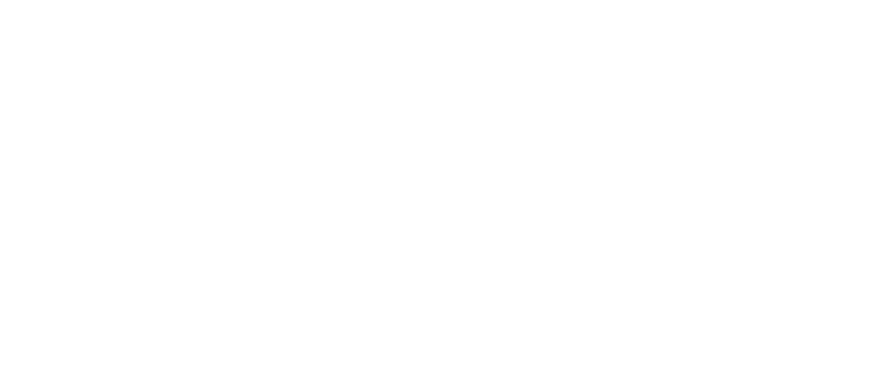
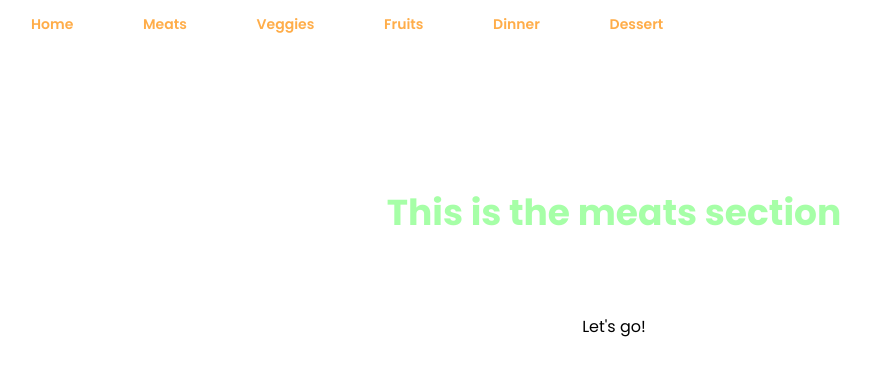
Before and after one commit to vickifraga/curso-definitivo-css, a plain HTML site: page meats.html in a window 1280 px wide. Shown: the whole page, without its empty margins (26-897 px from the left). Drawn offline with Linux system fonts and the light colour scheme.

Commit message:
Se agregaron hipervínculos al menú para poder ir de una página a otra, se les dió una primera estructura a las páginas de recetas y se está po empezar a agregar el contenido a cada una de ellas

```diff
--- a/meats.html
+++ b/meats.html
@@ -0,0 +1,34 @@
+<!DOCTYPE html>
+<html lang="en">
+<head>
+    <meta charset="UTF-8">
+    <meta http-equiv="X-UA-Compatible" content="IE=edge">
+    <meta name="viewport" content="width=device-width, initial-scale=1.0">
+    <title>Meats</title>
+    <link rel="stylesheet" href="style/meats.css">
+    <link rel="preconnect" href="https://fonts.googleapis.com">
+    <link rel="preconnect" href="https://fonts.gstatic.com" crossorigin>
+    <link href="https://fonts.googleapis.com/css2?family=Poppins:ital,wght@0,100;0,200;0,300;0,400;0,500;0,600;0,700;0,800;0,900;1,100;1,200;1,300;1,400;1,500;1,600;1,700;1,800;1,900&family=Quicksand:wght@300;500;700&display=swap" rel="stylesheet">
+    <link rel="shortcut icon" href="./images/icon.png" type="img">
+</head>
+<body>
+    <header>
+        <nav>
+            <ul class="main-nav">
+                <li class="main-nav__item"> <a href="./index.html">Home</a></li>
+                <li class="main-nav__item"> <a href="./meats.html">Meats</a></li>
+                <li class="main-nav__item"> <a href="./veggies.html">Veggies</a></li>
+                <li class="main-nav__item"> <a href="./fruits.html">Fruits</a></li>
+                <li class="main-nav__item"> <a href="./dinner.html">Dinner</a></li>
+                <li class="main-nav__item"> <a href="./desserts.html">Dessert</a></li>
+            </ul>
+        </nav>
+    </header>
+    <main>
+        <section class="main-section">
+            <h1>This is the meats section</h1>
+            <p>Let's go! </p>
+        </section>
+    </main>
+</body>
+</html>
--- a/style/index-style.css
+++ b/style/index-style.css
@@ -14,8 +14,7 @@ html {
     }
 * {
     box-sizing: border-box;
-    padding: 0;
-    margin: 0;
+
 }
 
 body {
@@ -31,7 +30,10 @@ nav {
     font-size: var(--sm);
 
 }
+.logo {
+    width: 100px;
 
+}
 .main-nav__item {
     font-weight: 600;
     display: inline-block;
@@ -49,13 +51,14 @@ nav {
     color: var(--darkpink);
     border-color: var(--darkpink);
 }
-.main-nav__item a:active{
+.main-nav__item a:active {
     background-color: var(--darkpink);
     color: white;
 }
 
 main {
-
+    padding: 0;
+    margin: 0;
 
 }
 
--- /dev/null
+++ b/style/meats.css
@@ -0,0 +1,79 @@
+html {
+    font-size: 62.5%; /*hace que rem=10px */
+}
+:root {
+   --weird-magenta: #ff59f3;
+   --darkpink: #ff5e86;
+   --cute-orange: #ffad49;
+   --yellow-lemon: #f7e760;
+   --cool-green: #a6ffa7;
+   --sm: 1.4rem;
+   --md: 1.6rem;
+   --lg: 1.8rem;
+   --xl: 3.6rem;
+   }
+* {
+   box-sizing: border-box;
+
+}
+
+body {
+   font-family: 'Poppins', sans-serif;
+   margin: 0;
+}
+nav {
+   justify-content: center;
+}
+.main-nav {
+   padding: 0;
+   list-style: none;
+   font-size: var(--sm);
+
+}
+
+.main-nav__item {
+   font-weight: 600;
+   display: inline-block;
+
+}
+.main-nav__item a {
+   text-decoration: none;
+   color: var(--cute-orange);
+   border: 1px solid white;
+   padding: 8px;
+   border-radius: 12px;
+   margin-left: 48px;
+}
+.main-nav__item a:hover {
+   color: var(--darkpink);
+   border-color: var(--darkpink);
+}
+.main-nav__item a:active{
+   background-color: var(--darkpink);
+   color: white;
+}
+
+main {
+   padding: 0;
+   margin: 0;
+
+}
+
+.main-section {
+   margin-top: 120px;
+   width: 100%;
+   height: 200px;
+   display: grid;
+   grid-template-rows: 1fr auto;
+   justify-items: center;
+   align-self: center;
+}
+
+.main-section h1 {
+   color: var(--cool-green);
+   font-size: var(--xl);
+
+}
+p {
+   font-size: var(--md);
+}
```
Also changed, not shown: desserts.html (+33 -0 lines), dinner.html (+33 -0 lines), fruits.html (+33 -0 lines), index.html (+7 -5 lines), veggies.html (+33 -0 lines), images/guante_naranja.png (added), images/guante_rosa.png (added), images/guante_verde.png (added), images/icon.png (added), images/logo_what_to_cook_con_guante.png (added), images/logo_what_to_cook_letras.png (added).
